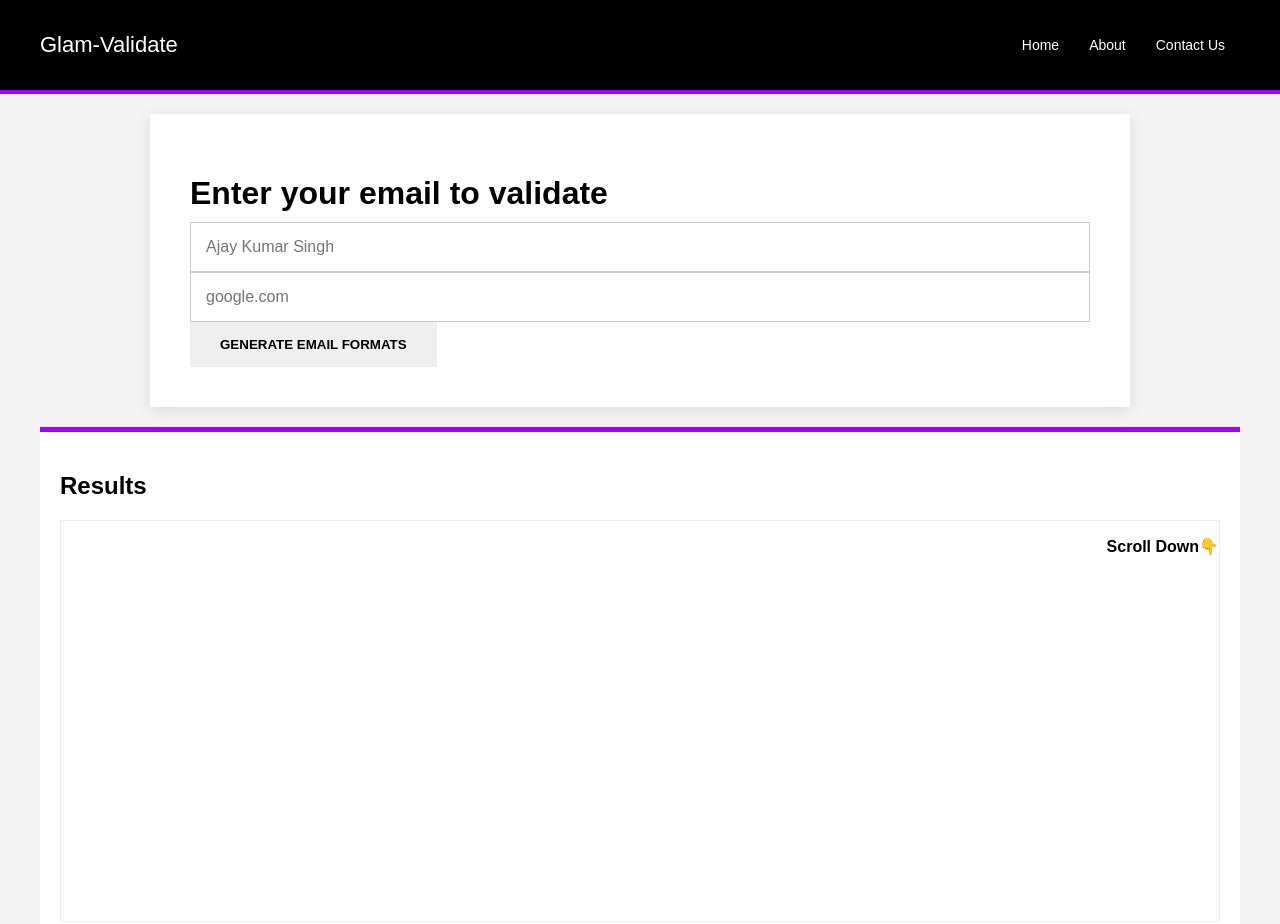
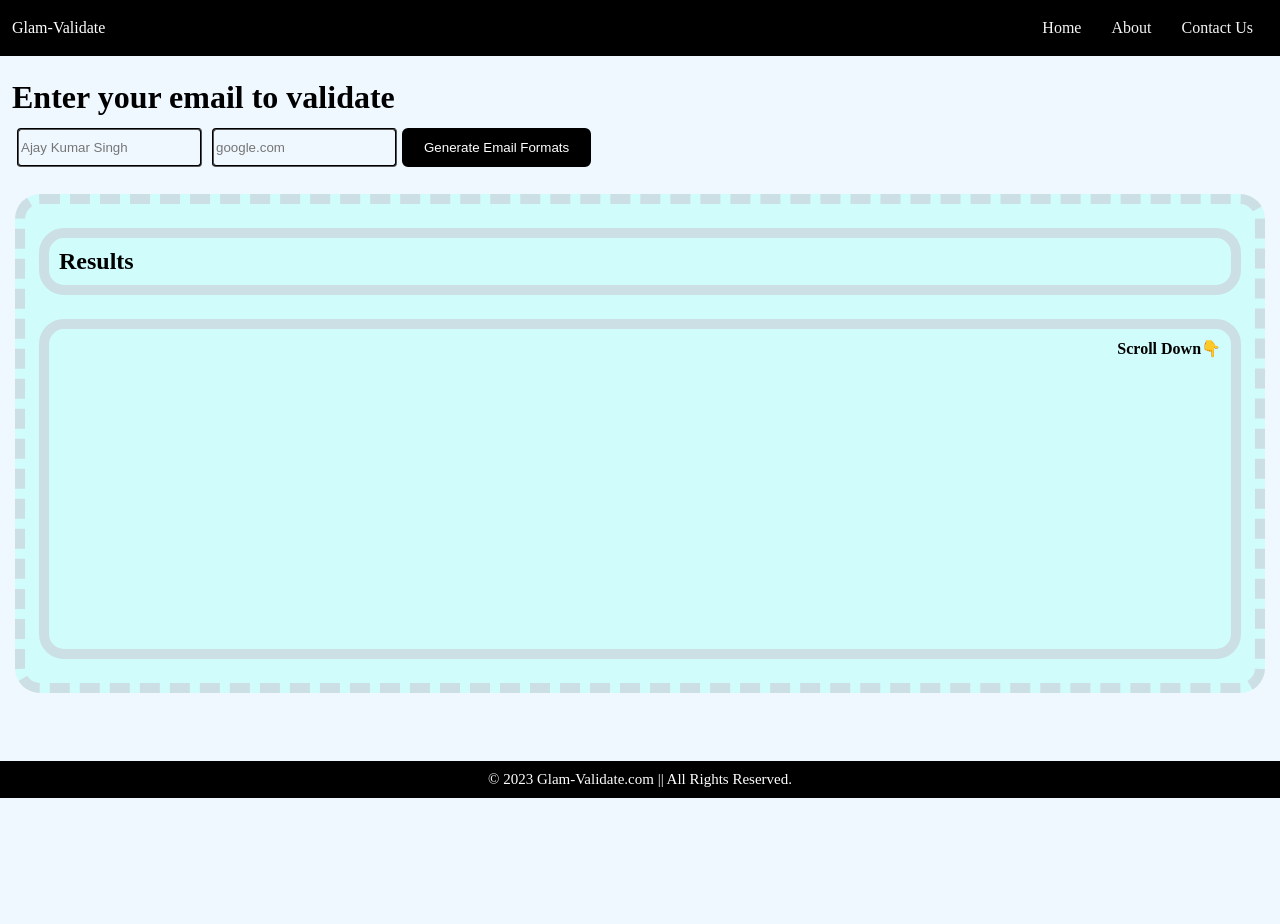
Before and after one commit to Manav2105/NewGLMEmailValidator, a plain HTML site: page index.html in a window 1280 px wide. Shown: the top 924 px of the page. After the commit the page ends 800 px from the top, so only its background shows below. Drawn offline with Linux system fonts and the light colour scheme.

Commit message:
style.css

```diff
--- a/style.css
+++ b/style.css
@@ -1,65 +1,25 @@
-:root {
-    --accenture-purple: #a100ff;
-    --accenture-black: #000000;
-    --accenture-grey: #757575;
-}
-
-body {
-    font-family: 'Graphik', Arial, sans-serif;
-    background-color: #f4f4f4;
-    margin: 0;
-    color: var(--accenture-black);
-}
-
-nav {
-    display: flex;
-    justify-content: space-between;
-    align-items: center;
-    background-color: var(--accenture-black);
-    padding: 20px 40px;
-    border-bottom: 4px solid var(--accenture-purple);
-}
-
-nav .logo { color: white; font-size: 22px; }
-nav ul { display: flex; list-style: none; }
-nav ul li a { color: white; text-decoration: none; padding: 0 15px; font-size: 14px; }
-
-.container { padding: 40px; max-width: 900px; margin: auto; background: white; margin-top: 20px; box-shadow: 0 4px 15px rgba(0,0,0,0.1); }
-h1 { font-size: 32px; font-weight: 700; margin-bottom: 10px; }
-
-.input-group { display: flex; flex-direction: column; gap: 15px; }
-input[type="text"] {
-    padding: 15px;
-    border: 1px solid #ccc;
-    font-size: 16px;
-    width: 100%;
-    box-sizing: border-box;
-}
-
-.button-row { display: flex; gap: 10px; }
-
-.btn {
-    padding: 15px 30px;
-    font-weight: bold;
-    cursor: pointer;
-    border: none;
-    transition: 0.3s;
-    text-transform: uppercase;
-}
-
-.btn-primary { background: var(--accenture-black); color: white; }
-.btn-primary:hover { background: var(--accenture-purple); }
-
-.btn-danger { background: #ff3b3b; color: white; }
-.btn-accent { background: var(--accenture-purple); color: white; margin-top: 20px; width: 100%; }
-
-#result { margin: 20px 40px; background: white; border-top: 5px solid var(--accenture-purple); padding: 20px; }
-.validation-results { display: flex; height: 400px; overflow-y: auto; border: 1px solid #eee; }
-
-#emailList, #resultCont { flex: 1; list-style: none; padding: 10px; margin: 0; }
-#emailList li { display: flex; justify-content: space-between; padding: 8px; border-bottom: 1px solid #f9f9f9; font-weight: bold; }
-
-#CopyBtn { background: none; border: none; cursor: pointer; }
-#CopyBtn img { width: 16px; opacity: 0.6; }
-
-footer { background: var(--accenture-black); color: white; padding: 20px; text-align: center; font-size: 12px; margin-top: 50px; }
+* { margin: 0; padding: 0; }
+body { background-color: aliceblue; overflow-y: auto; }
+nav { display: flex; align-items: center; justify-content: space-between; background-color: black; color: white; padding: 19px 12px; }
+nav ul { display: flex; }
+ul li { list-style: none; padding: 0 15px; }
+ul li a { color: whitesmoke; text-decoration: none; }
+ul li a:hover { color: cyan; font-weight: bold; }
+.logo{ color: white; }
+.logo:hover{ font-weight: bold; cursor: pointer; color: cyan; }
+main { min-height: 87.6vh; padding: 2px; }
+.container { max-width: 80vw; padding: 9px 10px; }
+.container h1 { padding: 12px 0; }
+.input { display: flex; }
+input[type="text"] { background-color: aliceblue; padding: 10px 2px 10px 2px; border: 2px groove black; border-radius: 4px; margin: 0px 5px 0px 5px; }
+.btn { padding: 9px 20px; background: black; color: white; border: 2px solid black; border-radius: 6px; cursor: pointer; transition: 0.3s; }
+.btn:hover{ font-size: 15px; font-weight: bold; border: 2px dashed black; background: #9bfdfd; color: black; }
+#result { border: 10px dashed #ccdfe4; border-radius: 25px; margin: 18px 13px 0px 13px; background-color: #d1fcfc; }
+#result h2 { margin: 24px 14px; border: 10px solid #ccdfe4; border-radius: 25px; padding: 10px; }
+.validation-results { display: flex; padding-top: 10px; margin: 24px 14px; border: 10px solid #ccdfe4; border-radius: 25px; padding: 10px; height: 300px; overflow: auto; }
+#emailList { margin-right: 25px; font-weight: bold; flex: 1; }
+#emailList li { text-transform: lowercase; list-style: none; display: flex; justify-content: space-between; margin-bottom: 5px; }
+#resultCont { font-weight: bold; flex: 1; }
+#CopyBtn { border: none; background: none; cursor: pointer; }
+#CopyBtn img { height: 12px; width: 12px; }
+footer { display: flex; background-color: black; color: white; padding: 10px; justify-content: center; align-items: center; font-size: 15px; }
```
